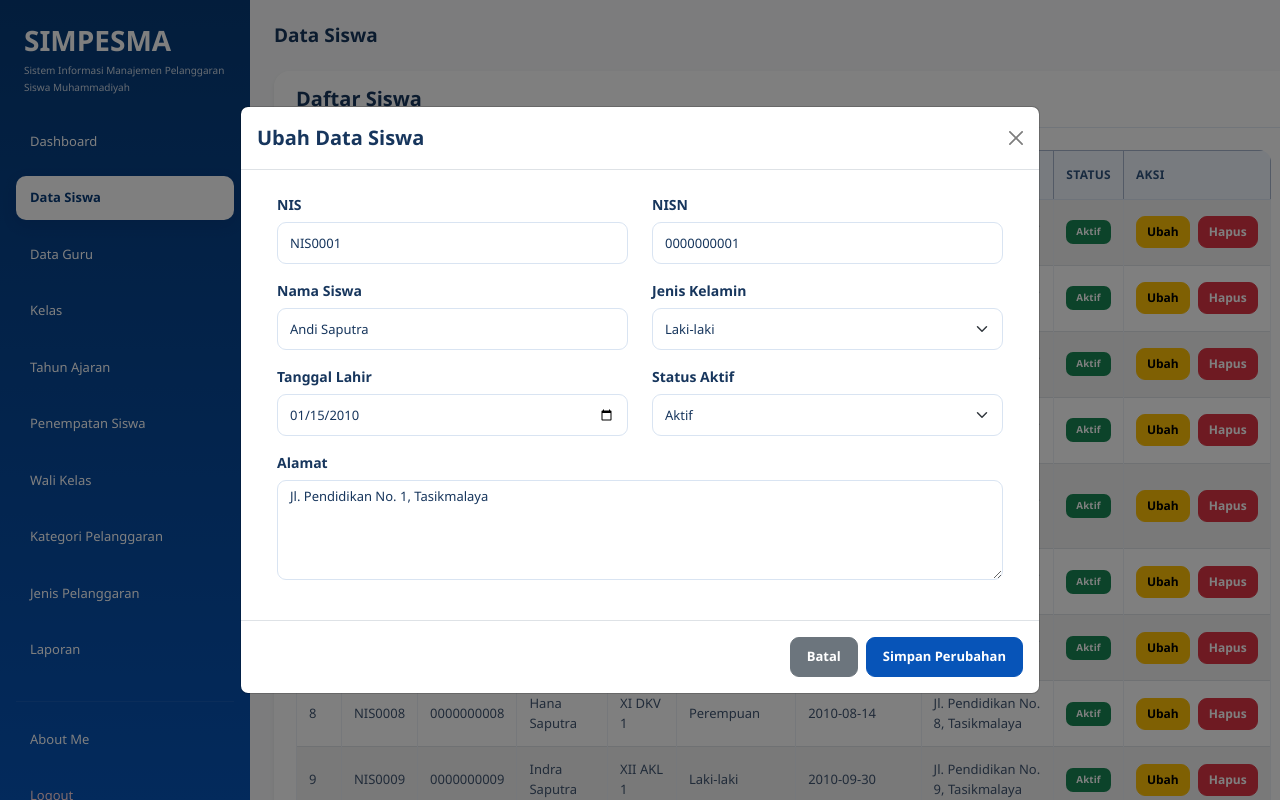
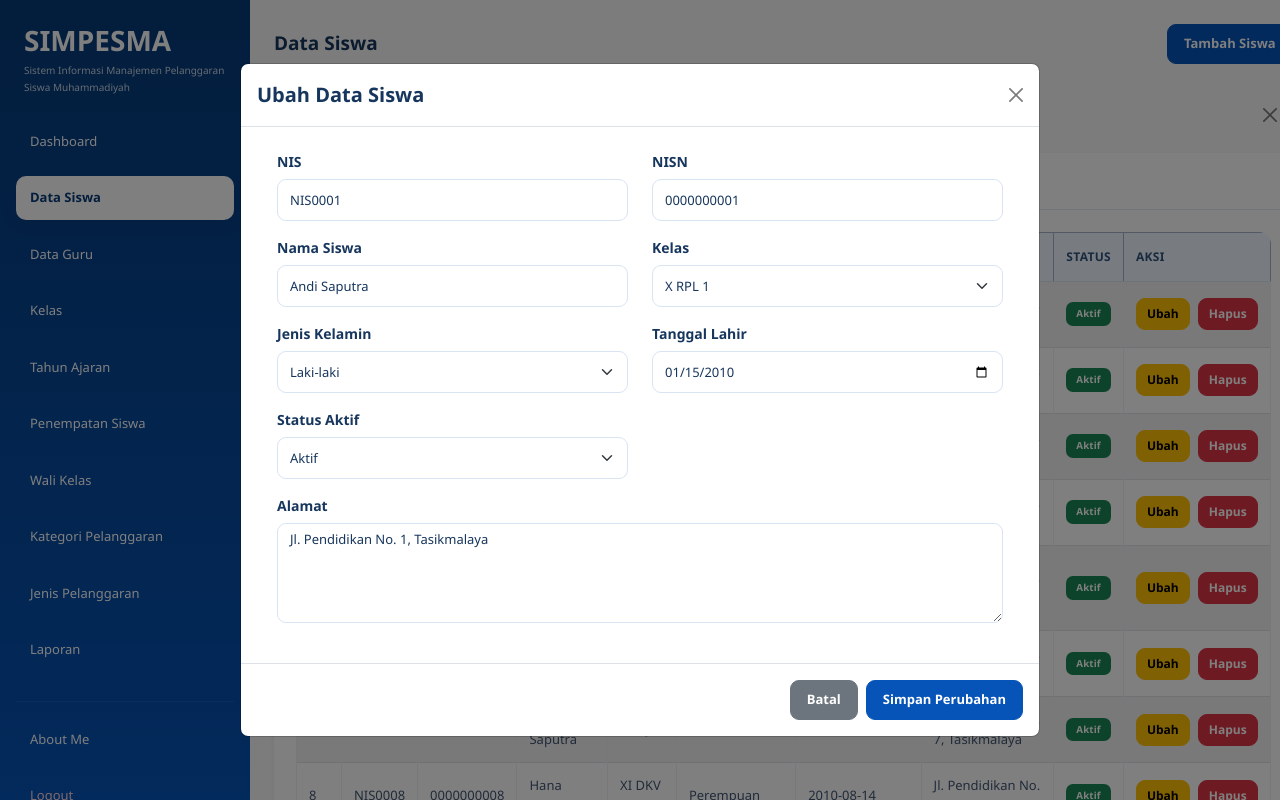
Before and after one commit to sofinurjanah/UKK-2026, a PHP site: page /data_siswa.php?edit=1 in a window 1280 px wide. Run offline with PHP 8.4, Linux system fonts and the light colour scheme; a user stored in the database is signed in; data comes from the database, SQL or seed files in the repository; some libraries are stand-ins or nearby versions.

Commit message:
ngebenerin yang jelek

```diff
--- a/data_siswa.php
+++ b/data_siswa.php
@@ -6,6 +6,15 @@ include "includes/cek_session.php";
 $role = $_SESSION['role'];
 $pesan = "";
 $tipe_pesan = "";
+
+// Mengambil notifikasi setelah redirect
+if (isset($_SESSION['pesan'])) {
+    $pesan = $_SESSION['pesan'];
+    $tipe_pesan = $_SESSION['tipe_pesan'];
+
+    unset($_SESSION['pesan']);
+    unset($_SESSION['tipe_pesan']);
+}
 
 /* TAMBAH DATA SISWA */
 if (isset($_POST['tambah']) && $role == "admin") {
@@ -32,6 +41,7 @@ if (isset($_POST['tambah']) && $role == "admin") {
     }
 }
 
+
 /* UBAH DATA SISWA */
 if (isset($_POST['ubah']) && $role == "admin") {
     $id = $_POST['id'];
@@ -42,6 +52,7 @@ if (isset($_POST['ubah']) && $role == "admin") {
     $tanggal_lahir = $_POST['tanggal_lahir'];
     $alamat = $_POST['alamat'];
     $status_aktif = $_POST['status_aktif'];
+    $kelas_id = $_POST['kelas_id'];
 
     $query = mysqli_query($koneksi, "UPDATE t_siswa SET
         nis = '$nis',
@@ -54,13 +65,31 @@ if (isset($_POST['ubah']) && $role == "admin") {
         WHERE id = '$id'");
 
     if ($query) {
-        $pesan = "Data siswa berhasil diubah.";
-        $tipe_pesan = "success";
+
+        $query_kelas = mysqli_query($koneksi, "
+            UPDATE t_kelas_siswa
+            SET kelas_id = '$kelas_id'
+            WHERE siswa_id = '$id'
+            AND status_aktif = 1
+        ");
+
+        if ($query_kelas) {
+            $_SESSION['pesan'] = "Data siswa berhasil diubah.";
+            $_SESSION['tipe_pesan'] = "success";
+        } else {
+            $_SESSION['pesan'] = "Data siswa berhasil diubah, tetapi kelas gagal diperbarui.";
+            $_SESSION['tipe_pesan'] = "danger";
+        }
+
     } else {
-        $pesan = "Data siswa gagal diubah.";
-        $tipe_pesan = "danger";
+        $_SESSION['pesan'] = "Data siswa gagal diubah.";
+        $_SESSION['tipe_pesan'] = "danger";
     }
+
+    header("Location: data_siswa.php");
+    exit;
 }
+
 
 /* HAPUS DATA SISWA */
 if (isset($_GET['hapus']) && $role == "admin") {
@@ -89,6 +118,22 @@ if (isset($_GET['edit']) && $role == "admin") {
         WHERE id = '$id_edit'");
 
     $data_edit = mysqli_fetch_assoc($query_edit);
+
+    $kelas_edit = mysqli_query($koneksi, "
+    SELECT id, nama FROM t_kelas
+    ORDER BY nama ASC
+");
+
+$query_kelas_siswa = mysqli_query($koneksi, "
+    SELECT kelas_id
+    FROM t_kelas_siswa
+    WHERE siswa_id = '$id_edit'
+    AND status_aktif = 1
+    ORDER BY id DESC
+    LIMIT 1
+");
+
+$data_kelas_edit = mysqli_fetch_assoc($query_kelas_siswa);
 }
 
 /* MENAMPILKAN TEKS DENGAN AMAN */
@@ -278,7 +323,7 @@ function e($teks) {
 
                 <h3 class="fw-bold mb-0">Data Siswa</h3>
 
-                <?php if ($role == "admin" && $data_edit == null) { ?>
+                <?php if ($role == "admin") { ?>
                     <button
                         type="button"
                         class="btn btn-primary"
@@ -322,8 +367,10 @@ function e($teks) {
                         Ubah Data Siswa
                     </h5>
 
-                    <button type="button" class="btn-close"
-                            data-bs-dismiss="modal"></button>
+                    <a href="data_siswa.php"
+                        class="btn-close"
+                        aria-label="Tutup">
+                    </a>
                 </div>
 
                 <div class="modal-body p-4">
@@ -355,6 +402,22 @@ function e($teks) {
                                    class="form-control"
                                    value="<?= e($data_edit['nama']); ?>"
                                    required>
+                        </div>
+
+                        <div class="col-md-6 mb-3">
+                        <label class="form-label">Kelas</label>
+
+                        <select name="kelas_id" class="form-select" required>
+                            <option value="">-- Pilih Kelas --</option>
+
+                            <?php while ($kelas = mysqli_fetch_assoc($kelas_edit)) { ?>
+                                <option value="<?= e($kelas['id']); ?>"
+                                    <?= ($data_kelas_edit && $data_kelas_edit['kelas_id'] == $kelas['id']) ? "selected" : ""; ?>>
+                                    <?= e($kelas['nama']); ?>
+                                </option>
+                            <?php } ?>
+
+                            </select>
                         </div>
 
                         <div class="col-md-6 mb-3">
```
Also changed, not shown: data_guru.php (+23 -10 lines).
